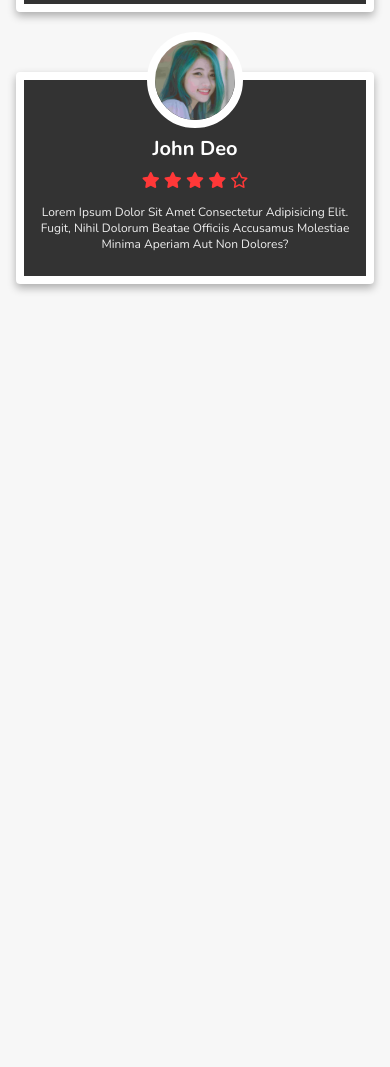
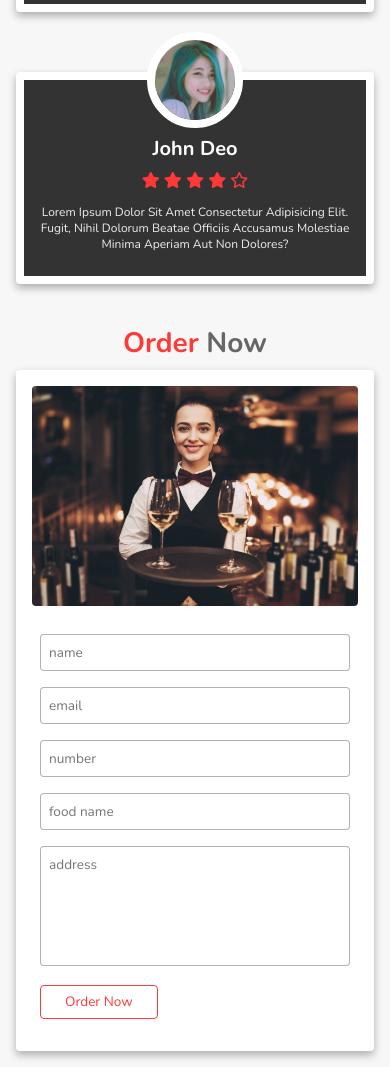
Before and after one commit to JuanParraIV/Food-Website, a website: page index.html in a window 390 px wide. Shown: the part 8100-9167 px from the top of the page. Before the commit the page ends 8400 px from the top, so only its background shows below. Drawn offline with nearby package versions, Linux system fonts and the light colour scheme.

Commit message:
order section finished

```diff
--- a/css/style.css
+++ b/css/style.css
@@ -445,6 +445,80 @@ header .navbar a:hover{
     color: #eee;
     padding: 1rem 0;
 }
+
+.order .row{
+    padding: 2rem;
+    box-shadow: 0 .5rem 1rem rgba(0,0,0,.3);
+    background: #fff;
+    display: flex;
+    flex-wrap: wrap;
+    gap: 1.5rem;
+    border-radius: .5rem;
+    -webkit-border-radius: .5rem;
+    -moz-border-radius: .5rem;
+    -ms-border-radius: .5rem;
+    -o-border-radius: .5rem;
+}
+
+.order .row .image{
+    flex: 1 1 30rem;
+}
+
+.order .row .image img{
+    height: 100%;
+    width: 100%;
+    object-fit: cover;
+    border-radius: .5rem;
+    -webkit-border-radius: .5rem;
+    -moz-border-radius: .5rem;
+    -ms-border-radius: .5rem;
+    -o-border-radius: .5rem;
+}
+
+.order .row form{
+    flex: 1 1 50rem;
+    padding: 1rem;
+}
+
+.order .row form .inputBox{
+    display: flex;
+    justify-content: space-between;
+    flex-wrap: wrap;
+}
+
+.order .row form .inputBox input, .order .row form textarea{
+    padding: 1rem;
+    margin: 1rem 0;
+    font-size: 1.7rem;
+    color: #333;
+    text-transform: none;
+    border: .1rem solid rgba(0,0,0,.3);
+    border-radius: .5rem;
+    width: 49%;
+    -webkit-border-radius: .5rem;
+    -moz-border-radius: .5rem;
+    -ms-border-radius: .5rem;
+    -o-border-radius: .5rem;
+}
+
+.order .row form textarea{
+    resize: none;
+    width: 100%;
+    height: 15rem;
+}
+
+.order .row form .btn{
+    background: none;
+}
+.order .row form .btn:hover{
+    background: var(--red);
+    color: #fff;
+}
+
+
+
+
+
 @keyframes float{
     0%,100%{
         transform: translateY(0rem);
@@ -518,7 +592,7 @@ header .navbar a:hover{
     }
 }
 
-@media(max-width:425px){
+@media(max-width:450px){
 
 
     html{
@@ -527,4 +601,8 @@ header .navbar a:hover{
     header{
         padding: 2rem;
     }
+
+    .order .row form .inputBox input{
+        width: 100%;
+    }
 }
--- a/index.html
+++ b/index.html
@@ -410,6 +410,38 @@
      </section>
      <!-- review section ends -->
 
+     <!-- order section starts -->
+
+     <section class="order" id="order">
+        <h1 class="heading"><span>order </span>now</h1>
+
+        <div class="row">
+
+            <div class="image">
+                <img src="/images/order-img.jpg" alt="">
+
+            </div>
+
+            <form action="">
+
+                <div class="inputBox">
+                    <input type="text" name="" id="" placeholder="name">
+                    <input type="email" name="" id="" placeholder="email">
+                </div>
+                <div class="inputBox">
+                    <input type="number" name="" id="" placeholder="number">
+                    <input type="text" name="" id="" placeholder="food name">
+                </div>
+                <textarea placeholder="address" name="" id="" cols="30" rows="10"></textarea>
+
+                <input type="submit" value="order now" class="btn">
+            </form>
+
+        </div>
+
+     </section>
+     <!-- order section ends -->
+
 
 
     <!-- custom js script file -->
```
